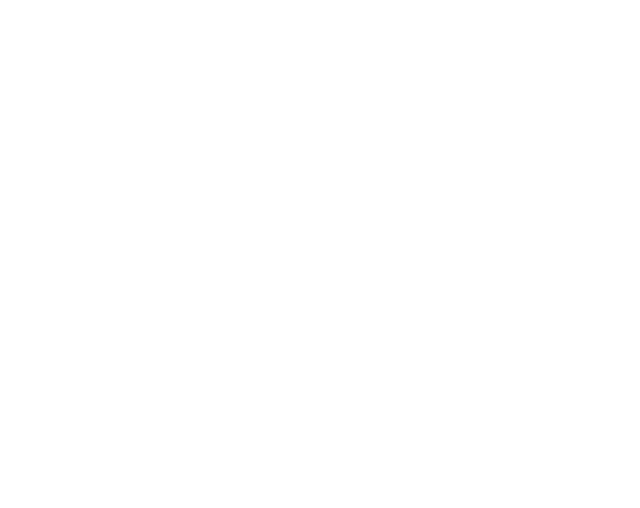
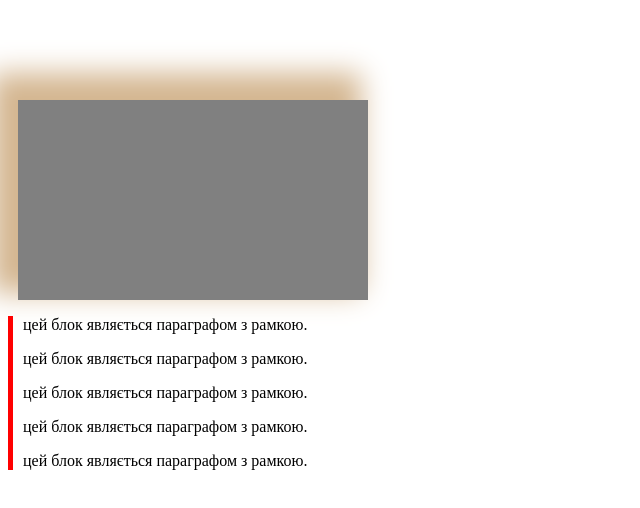
Before and after one commit to AndrushchenkoD/dec-2021-html, a plain HTML site: page Classwork/Practise2/Practise2.2/index.html in a window 1280 px wide. Shown: the whole page, without its empty margins (0-640 px from the left). Drawn offline with Linux system fonts and the light colour scheme.

Commit message:
practise1

```diff
--- a/Classwork/Practise2/Practise2.2/index.html
+++ b/Classwork/Practise2/Practise2.2/index.html
@@ -9,6 +9,13 @@
     <link rel="stylesheet" href="main.css">
 </head>
 <body>
-
+<div class="A"></div>
+<div class="pborder">
+<p>цей блок являється параграфом з рамкою.</p>
+<p>цей блок являється параграфом з рамкою.</p>
+<p>цей блок являється параграфом з рамкою.</p>
+<p>цей блок являється параграфом з рамкою.</p>
+<p>цей блок являється параграфом з рамкою.</p>
+</div>
 </body>
 </html>
--- a/Classwork/Practise2/Practise2.2/main.css
+++ b/Classwork/Practise2/Practise2.2/main.css
@@ -0,0 +1,12 @@
+
+.A{
+    width: 350px;
+    height: 200px;
+    background: gray;
+    margin: 100px 0 0 10px;
+    box-shadow: #D4B690 -17px -17px 27px 10px ;
+}
+.pborder{
+    border-left: solid red 5px ;
+}
+p{margin-left: 10px }
```
